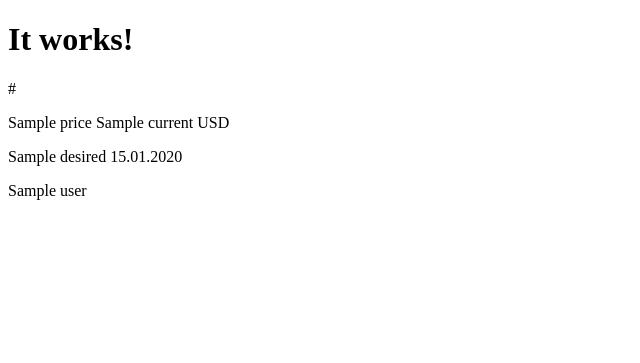
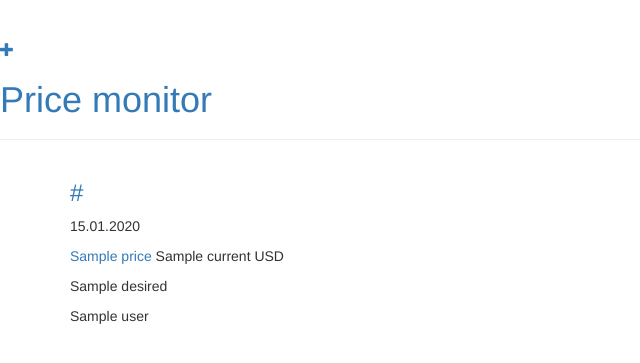
Before and after one commit to marcinsobala/price-monitor, a Django app: template PriceMonitor/tracked_prices/templates/tracked_prices/tracked_prices_list.html in a window 1280 px wide. Shown: the top 363 px of the page, without its empty margins (0-640 px from the left). Run offline with Django 3.2, Linux system fonts and the light colour scheme; the template is opened without the code that fills it: most values are stand-ins (such as "Sample title", 1, 10 or a date in 2020); some libraries are stand-ins or nearby versions.

Commit message:
created base template, form to add new prices to track, prettified website, added detail view for one price

```diff
--- a/PriceMonitor/tracked_prices/models.py
+++ b/PriceMonitor/tracked_prices/models.py
@@ -17,4 +17,4 @@ class TrackedPrice(models.Model):
         self.save()
 
     def __str__(self):
-        return self.product_url[:50]
+        return self.url[:50]
--- /dev/null
+++ b/PriceMonitor/tracked_prices/templates/tracked_prices/base.html
@@ -0,0 +1,31 @@
+{% load static %}
+<!DOCTYPE html>
+<html lang="en">
+<head>
+    <meta charset="UTF-8">
+    <title>Price Monitor</title>
+
+    <link rel="stylesheet" href="//maxcdn.bootstrapcdn.com/bootstrap/3.2.0/css/bootstrap.min.css">
+    <link rel="stylesheet" href="//maxcdn.bootstrapcdn.com/bootstrap/3.2.0/css/bootstrap-theme.min.css">
+    <link rel="stylesheet" href="{% static 'css/tracked_prices.css' %}">
+    <link href="//fonts.googleapis.com/css?family=Lobster&subset=latin,latin-ext" rel="stylesheet" type="text/css">
+</head>
+<body>
+    <div class="page-header">
+        <a href="{% url 'price_new' %}" class="top-menu">
+            <span class="glyphicon glyphicon-plus"></span>
+        </a>
+        <h1><a href="/">Price monitor</a></h1>
+    </div>
+
+    <div class="content container">
+        <div class="row">
+            <div class="col-md-8">
+                {% block content %}
+                {% endblock %}
+            </div>
+        </div>
+    </div>
+
+</body>
+</html>
--- a/PriceMonitor/tracked_prices/templates/tracked_prices/tracked_prices_list.html
+++ b/PriceMonitor/tracked_prices/templates/tracked_prices/tracked_prices_list.html
@@ -1,17 +1,15 @@
-<!DOCTYPE html>
-<html lang="en">
-<head>
-    <meta charset="UTF-8">
-    <title>Price Monitor</title>
-</head>
-<body>
-    <h1>It works!</h1>
+{% extends 'tracked_prices/base.html' %}
+
+{% block content %}
     {% for price in prices %}
-        <p>{{price.url}}</p>
-        <p>{{price.name}} {{price.current}} {{price.currency}}</p>
-        <p>{{price.desired}} {{ price.last_checked_date|date:"d.m.Y" }}</p>
-        <p>{{price.user}}</p>
-        <br><br>
+        <div class="price">
+            <h3><a href ="{{ price.url }}">{{price.url}}</a></h3>
+            <div class ="date">
+                <p>{{ price.last_checked_date|date:"d.m.Y" }}</p>
+            </div>
+            <p><a href ="{% url 'price_detail' pk=price.pk %}">{{price.name}}</a> {{price.current}} {{price.currency}}</p>
+            <p>{{price.desired}}</p>
+            <p>{{price.user}}</p>
+        </div>
     {% endfor %}
-</body>
-</html>
+{% endblock %}
--- a/PriceMonitor/tracked_prices/urls.py
+++ b/PriceMonitor/tracked_prices/urls.py
@@ -2,5 +2,7 @@ from django.urls import path
 from . import views
 
 urlpatterns = [
-    path('', views.tracked_prices_list, name='tracked_price_list')
+    path('', views.tracked_prices_list, name='tracked_price_list'),
+    path('price/<int:pk>/', views.price_detail, name='price_detail'),
+    path('price/new/', views.price_new, name='price_new'),
 ]
```
Also changed, not shown: PriceMonitor/tracked_prices/forms.py (added, +8 -0 lines), PriceMonitor/tracked_prices/templates/tracked_prices/price_detail.html (added, +14 -0 lines), PriceMonitor/tracked_prices/templates/tracked_prices/price_new.html (added, +11 -0 lines), PriceMonitor/tracked_prices/views.py (+28 -3 lines), 1 other file.
